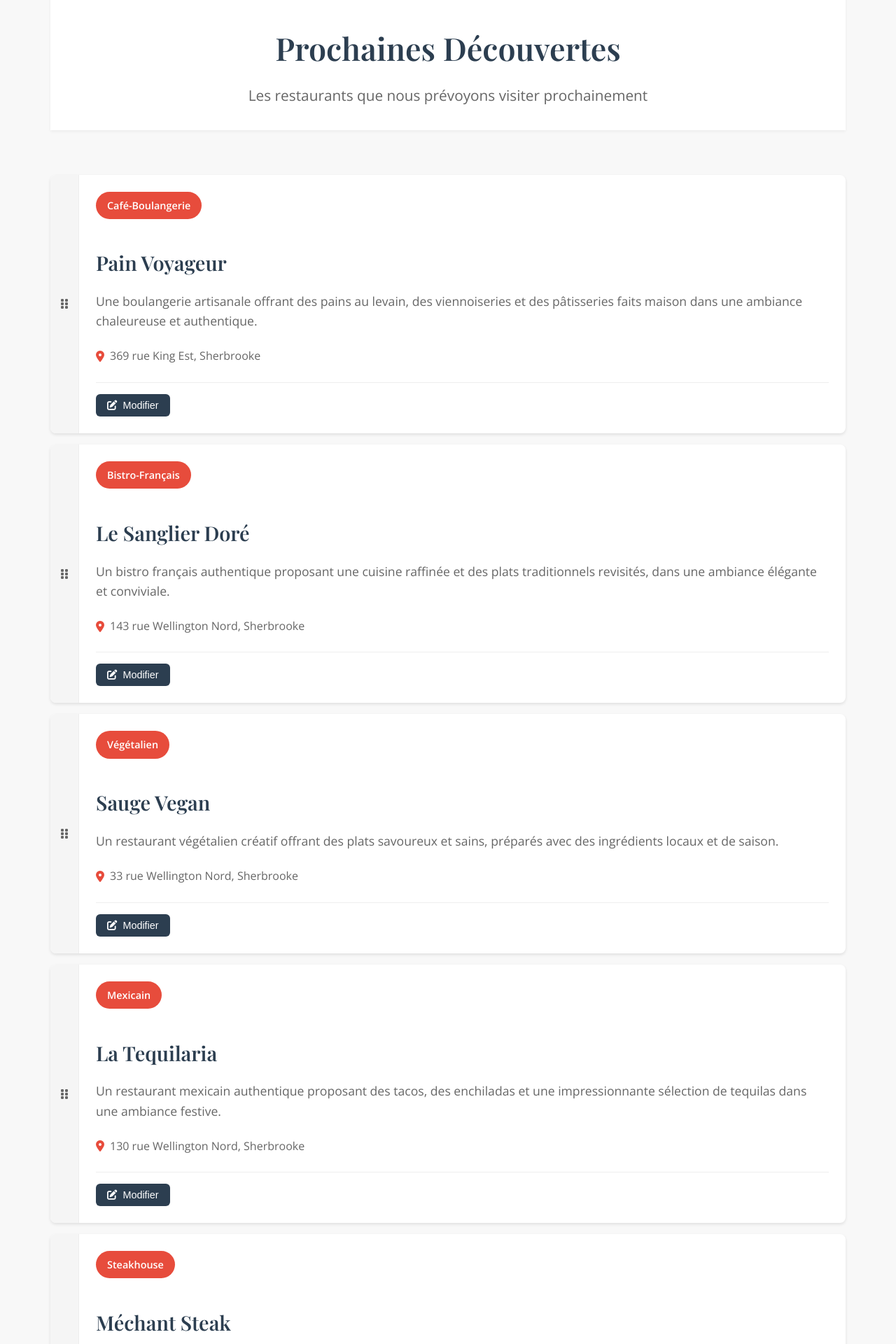
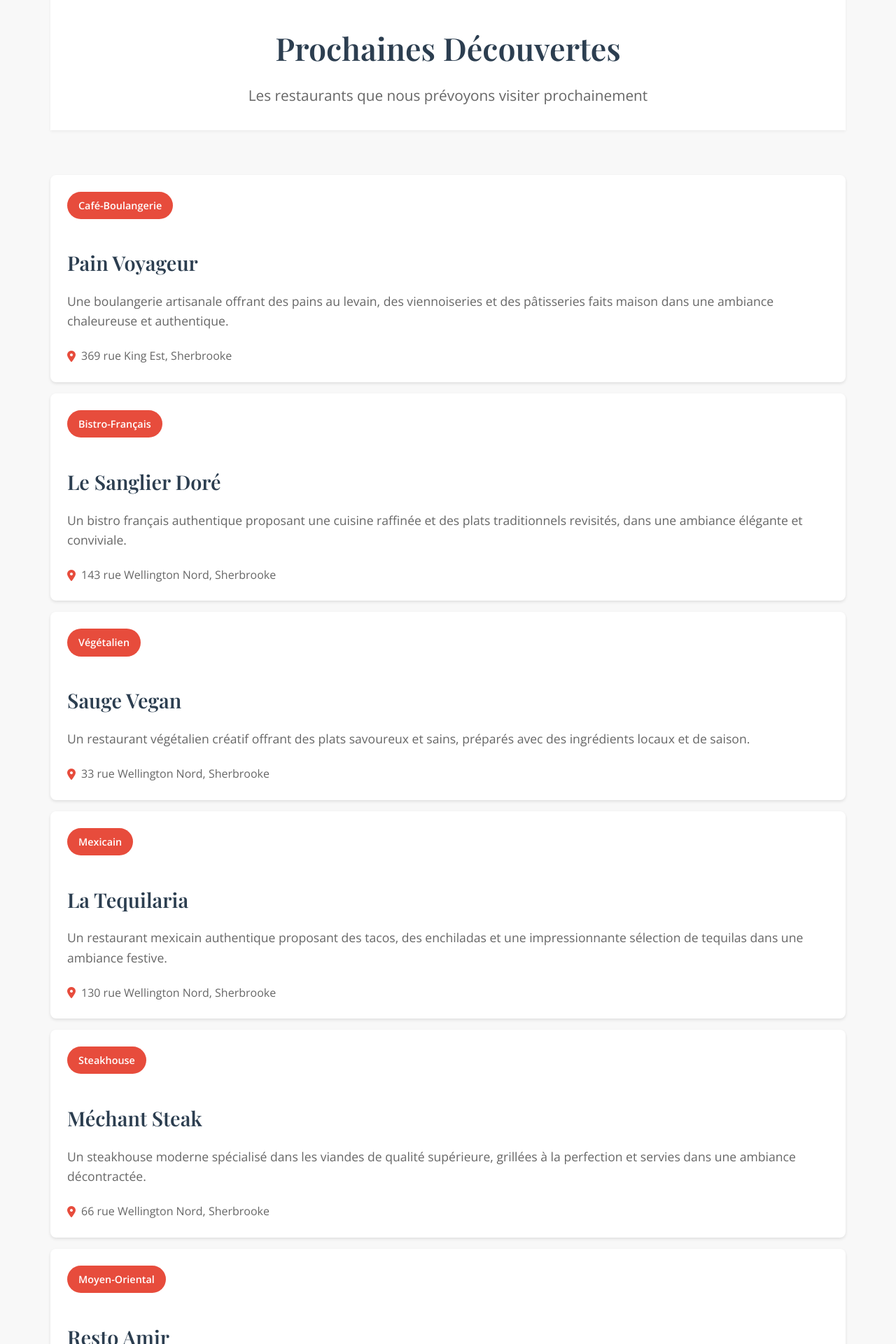
Before and after one commit to Natael21/blog-culinaire, a Jekyll site: the page built from a-venir.html, in a window 1280 px wide. Shown: the part 618-2538 px from the top of the page at 70% size. Built offline with Jekyll 4.4.1, drawn with Linux system fonts in a browser that asks for light colours; a script that is not in the unit is left out; some of the changed text lies outside the part shown.

Commit message:
Refactor upcoming restaurant card layout and remove drag-and-drop functionality in a-venir.html
- Simplified the upcoming card structure by removing the drag handle and associated controls for a cleaner design.
- Eliminated unnecessary CSS styles related to drag-and-drop interactions, enhancing overall readability and maintainability.
- Adjusted layout properties to improve the visual presentation of upcoming restaurants.

```diff
--- a/a-venir.html
+++ b/a-venir.html
@@ -13,10 +13,7 @@ permalink: /a-venir/
   <div class="upcoming-grid" id="sortable-grid">
     {% assign sorted_upcoming = site.upcoming | sort: "order" %}
     {% for restaurant in sorted_upcoming %}
-    <div class="upcoming-card" data-order="{{ restaurant.order }}" data-path="{{ restaurant.path | remove_first: '_upcoming/' }}">
-      <div class="drag-handle">
-        <i class="fas fa-grip-vertical"></i>
-      </div>
+    <div class="upcoming-card">
       <div class="card-content">
         <div class="restaurant-type">{{ restaurant.restaurant_type }}</div>
         <h2>{{ restaurant.title }}</h2>
@@ -24,11 +21,6 @@ permalink: /a-venir/
         <div class="location">
           <i class="fas fa-map-marker-alt"></i>
           <span>{{ restaurant.location }}</span>
-        </div>
-        <div class="admin-controls">
-          <button class="edit-btn" onclick="window.location.href='/admin/#upcoming'">
-            <i class="fas fa-edit"></i> Modifier
-          </button>
         </div>
       </div>
     </div>
@@ -77,42 +69,11 @@ permalink: /a-venir/
   background: white;
   border-radius: 8px;
   box-shadow: 0 2px 4px rgba(0,0,0,0.1);
-  display: flex;
   overflow: hidden;
-  user-select: none;
-}
-
-.drag-handle {
-  width: 40px;
-  background: #f5f5f5;
-  display: flex;
-  align-items: center;
-  justify-content: center;
-  cursor: grab;
-  flex-shrink: 0;
-  border-right: 1px solid #eee;
-  transition: background-color 0.3s ease;
-}
-
-.drag-handle:hover {
-  background: #e9ecef;
-}
-
-.drag-handle:active {
-  cursor: grabbing;
-  background: var(--accent-color);
-  color: white;
-}
-
-.drag-handle i {
-  color: #666;
-  pointer-events: none;
 }
 
 .card-content {
   padding: 1.5rem;
-  flex-grow: 1;
-  cursor: default;
 }
 
 .restaurant-type {
@@ -150,35 +111,6 @@ permalink: /a-venir/
 
 .location i {
   color: var(--accent-color);
-}
-
-.admin-controls {
-  margin-top: 1.5rem;
-  padding-top: 1rem;
-  border-top: 1px solid #eee;
-  display: flex;
-  gap: 1rem;
-  opacity: 1;
-  transition: opacity 0.3s ease;
-}
-
-.edit-btn {
-  padding: 0.5rem 1rem;
-  background-color: var(--primary-color);
-  color: white;
-  border: none;
-  border-radius: 6px;
-  cursor: pointer;
-  display: flex;
-  align-items: center;
-  gap: 0.5rem;
-  font-size: 0.9rem;
-  transition: all 0.3s ease;
-}
-
-.edit-btn:hover {
-  background-color: var(--accent-color);
-  transform: translateY(-2px);
 }
 
 .suggestion-section {
@@ -222,90 +154,4 @@ permalink: /a-venir/
     padding: 2rem 1rem;
   }
 }
-
-.sortable-ghost {
-  opacity: 0.5;
-  background: #f8f9fa;
-}
-
-.sortable-drag {
-  cursor: grabbing;
-}
 </style>
-
-<script src="https://cdn.jsdelivr.net/npm/sortablejs@1.15.0/Sortable.min.js"></script>
-<script>
-document.addEventListener('DOMContentLoaded', function() {
-  const grid = document.getElementById('sortable-grid');
-  if (!grid) return;
-
-  new Sortable(grid, {
-    animation: 150,
-    handle: '.drag-handle',
-    ghostClass: 'sortable-ghost',
-    dragClass: 'sortable-drag',
-    onStart: function(evt) {
-      document.body.style.cursor = 'grabbing';
-    },
-    onEnd: async function(evt) {
-      document.body.style.cursor = 'default';
-
-      try {
-        const token = window.netlifyIdentity?.currentUser()?.token?.access_token;
-        if (!token) {
-          alert('Veuillez vous connecter pour réorganiser les restaurants');
-          window.location.reload();
-          return;
-        }
-
-        const items = Array.from(grid.children);
-        const updates = items.map((item, index) => ({
-          path: item.dataset.path,
-          order: index + 1
-        }));
-
-        for (const update of updates) {
-          const response = await fetch(`https://api.github.com/repos/Natael21/blog-culinaire/contents/_upcoming/${update.path}`, {
-            headers: {
-              'Authorization': `token ${token}`,
-              'Accept': 'application/vnd.github.v3+json'
-            }
-          });
-
-          if (!response.ok) {
-            throw new Error(`Erreur lors de la récupération du fichier: ${response.statusText}`);
-          }
-
-          const file = await response.json();
-          const content = atob(file.content);
-          const newContent = content.replace(/order: \d+/, `order: ${update.order}`);
-
-          const updateResponse = await fetch(`https://api.github.com/repos/Natael21/blog-culinaire/contents/_upcoming/${update.path}`, {
-            method: 'PUT',
-            headers: {
-              'Authorization': `token ${token}`,
-              'Content-Type': 'application/json',
-              'Accept': 'application/vnd.github.v3+json'
-            },
-            body: JSON.stringify({
-              message: `Mise à jour de l'ordre à ${update.order}`,
-              content: btoa(newContent),
-              sha: file.sha
-            })
-          });
-
-          if (!updateResponse.ok) {
-            throw new Error(`Erreur lors de la mise à jour du fichier: ${updateResponse.statusText}`);
-          }
-        }
-
-        window.location.reload();
-      } catch (error) {
-        console.error('Erreur lors de la mise à jour:', error);
-        alert('Une erreur est survenue lors de la mise à jour de l\'ordre des restaurants');
-        window.location.reload();
-      }
-    }
-  });
-});
-</script>
```
